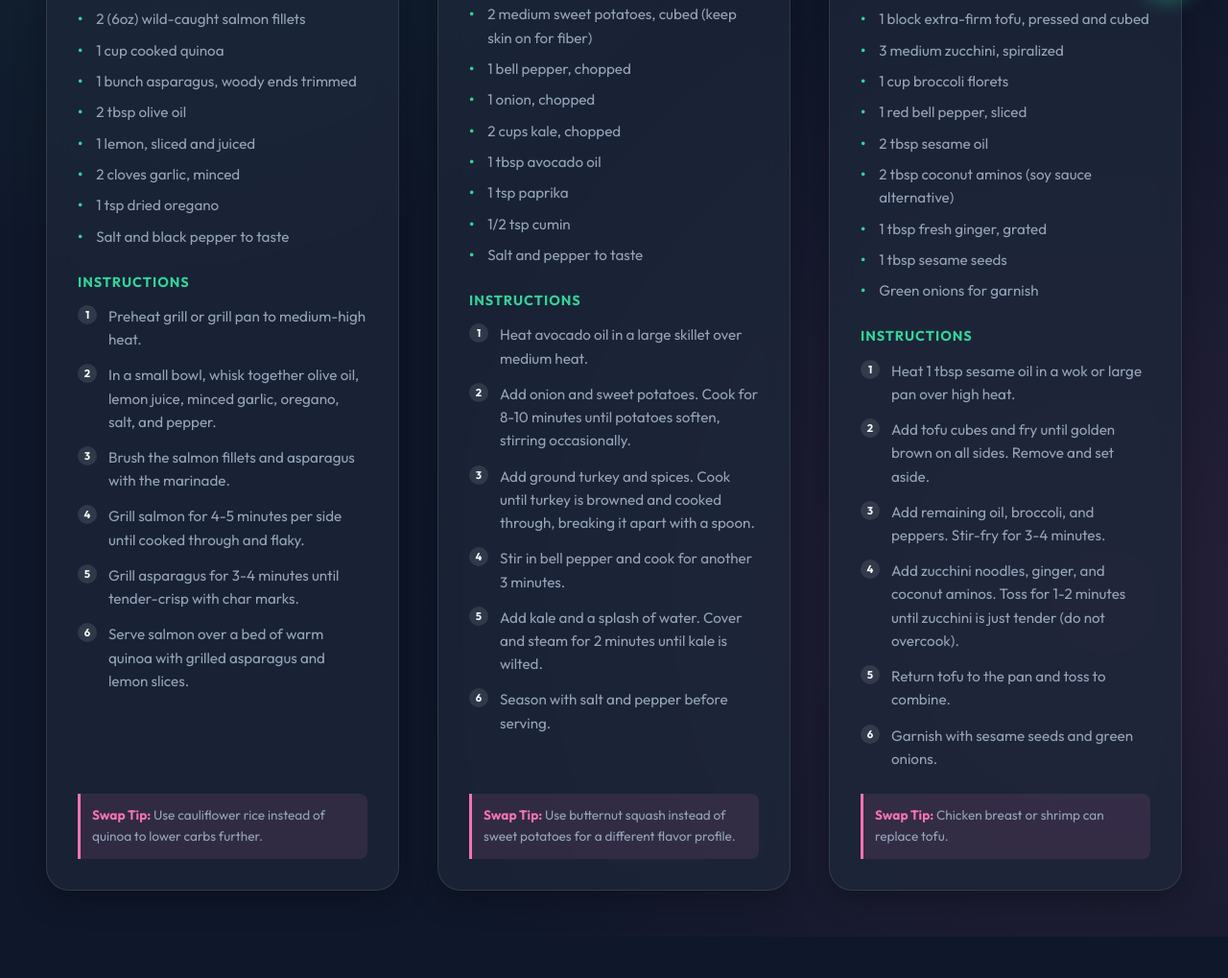
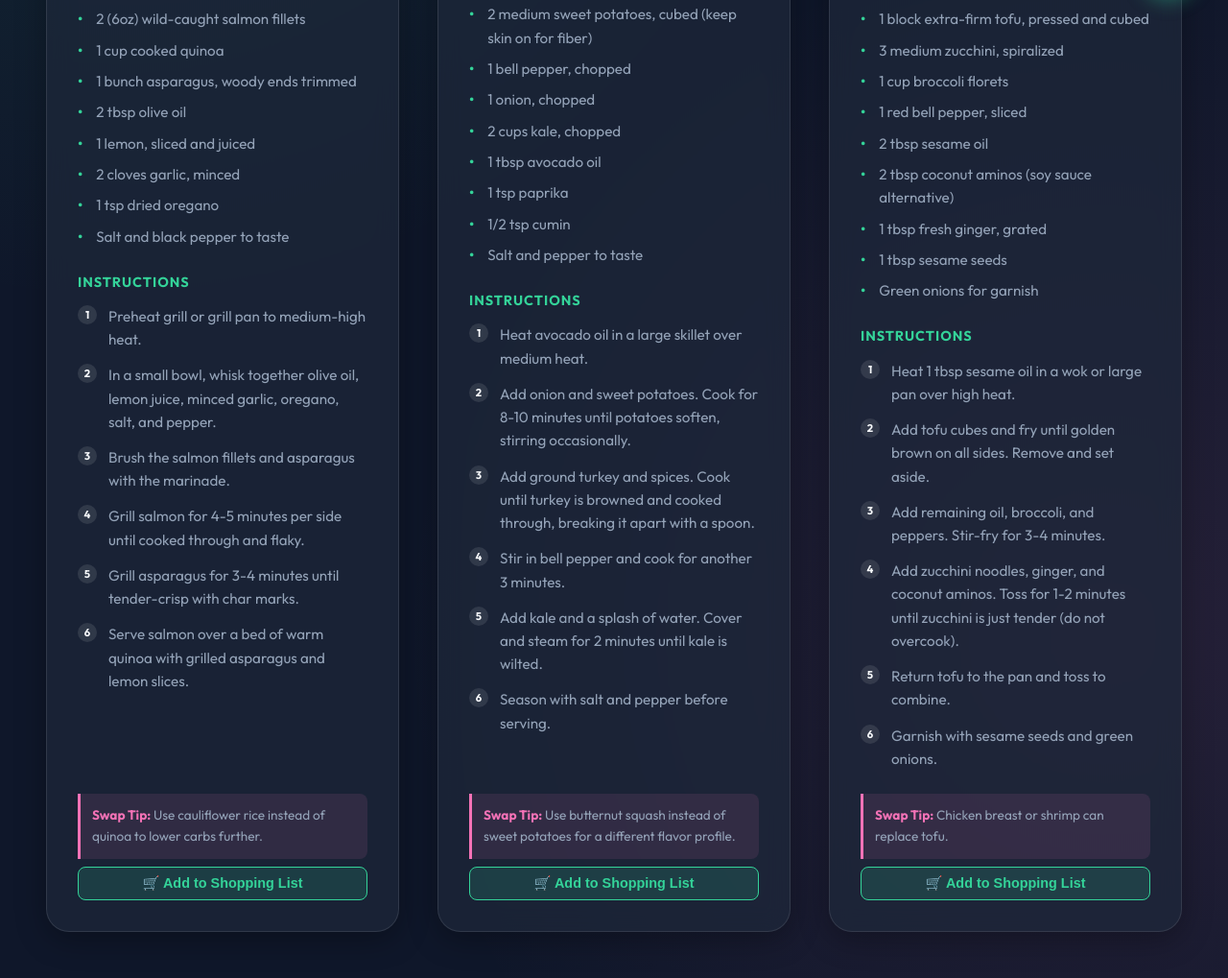
Before and after one commit to MSODL/glow-recipes, a plain HTML site: page index.html in a window 1280 px wide. Shown: the part 771-1790 px from the top of the page at 96% size. Before the commit the page ends 1747 px from the top, so only its background shows below. Drawn offline with Linux system fonts and the light colour scheme.

Commit message:
Fix: Shopping list buttons now appear on initial page load

```diff
--- a/index.html
+++ b/index.html
@@ -1526,6 +1526,9 @@
 
             // Load shopping list on startup
             loadShoppingList();
+
+            // Re-render to add shopping list buttons (fixes timing issue)
+            renderRecipes();
         });
     </script>
 
```
